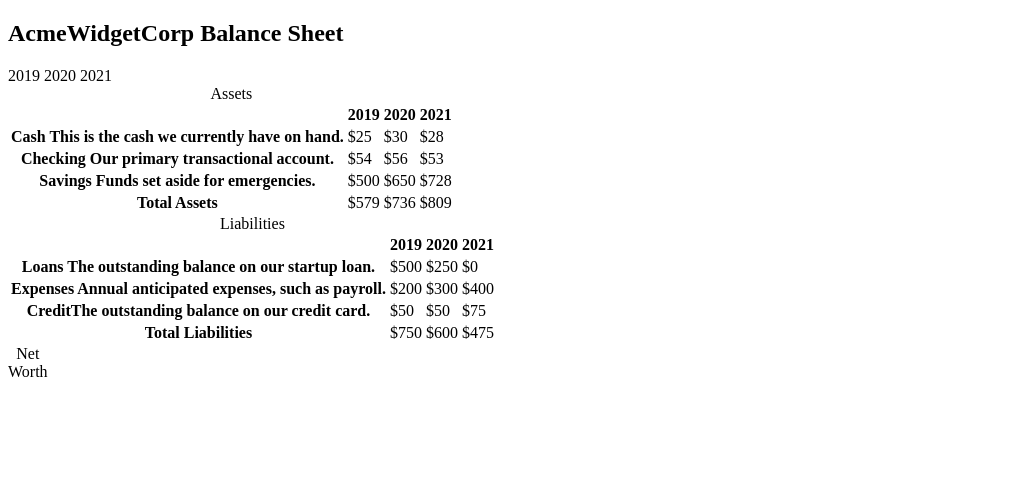
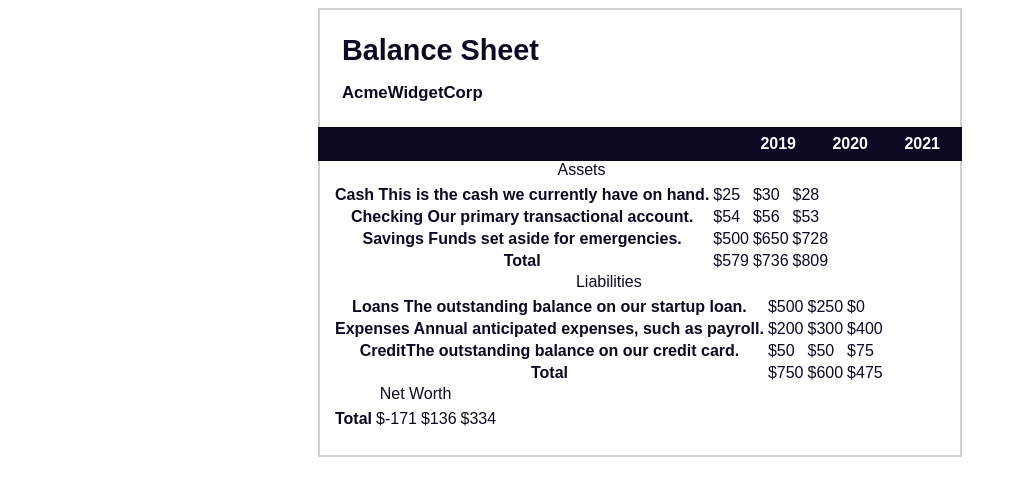
Before and after one commit to VHQueiroz/balance-sheet, a plain HTML site: page index.html in a window 1280 px wide. Shown: the whole page, without its empty margins (0-1017 px from the left). Drawn offline with Linux system fonts and the light colour scheme.

Commit message:
styling table

```diff
--- a/index.html
+++ b/index.html
@@ -4,7 +4,8 @@
   <meta charset="UTF-8">
   <meta http-equiv="X-UA-Compatible" content="IE=edge">
   <meta name="viewport" content="width=device-width, initial-scale=1.0">
-  <title>Document</title>
+  <title>Style Sheet</title>
+  <link rel="stylesheet" href="style.css">
 </head>
 <body>
   <main>
@@ -102,12 +103,19 @@
           <thead>
             <tr>
               <td></td>
-              <th><span class="sr-only"></span></th>
-              <th><span class="sr-only"></span></th>
-              <th><span class="sr-only"></span></th>
+              <th><span class="sr-only">2019</span></th>
+              <th><span class="sr-only">2020</span></th>
+              <th><span class="sr-only">2021</span></th>
             </tr>
           </thead>
-          <tbody></tbody>
+          <tbody>
+            <tr class="total">
+                <th>Total <span class="sr-only">Net Worth</span></th>
+                <td>$-171</td>
+                <td>$136</td>
+                <td class="current">$334</td>
+              </tr>
+          </tbody>
         </table>
       </div>
     </section>
--- a/style.css
+++ b/style.css
@@ -0,0 +1,69 @@
+span[class~="sr-only"]{
+  border:0;
+  clip: rect(1px,1px,1px,1px);
+  clip-path: inset(50%);
+  height: 1px;
+  width: 1px;
+  position: absolute;
+  overflow: hidden;
+  white-space: nowrap;
+  padding: 0;
+  margin: -1px;
+}
+
+html {
+  box-sizing: border-box;
+}
+
+body {
+  font-family: sans-serif;
+  color: #0a0a23;
+}
+
+h1 {
+  max-width: 37.25rem;
+  margin: 0 auto;
+  padding: 1.5rem 1.25rem;
+}
+
+h1 .flex{
+  display: flex;
+  flex-direction: column-reverse;
+  gap: 1rem;
+}
+
+h1 .flex span:first-of-type{
+  font-size: 0.7em;
+}
+
+h1 .flex span:last-of-type{
+  font-size: 1.2em;
+}
+
+section{
+  max-width: 40rem;
+  margin: 0 auto;
+  border: 2px solid #d0d0d5;
+}
+
+#years{
+  display: flex;
+  justify-content: flex-end;
+  position: sticky;
+  top: 0;
+  color: #fff;
+  background-color: #0a0a23;
+  margin: 0 -2px;
+  padding: 0.5rem calc(1.25rem + 2px) 0.5rem 0;
+  z-index: 999;
+
+}
+
+#years span[class]{
+  font-weight: bold;
+  width: 4.5rem;
+  text-align: right;
+}
+.table-wrap{
+  padding: 0 0.75rem 1.5rem 0.75rem;
+}
```
